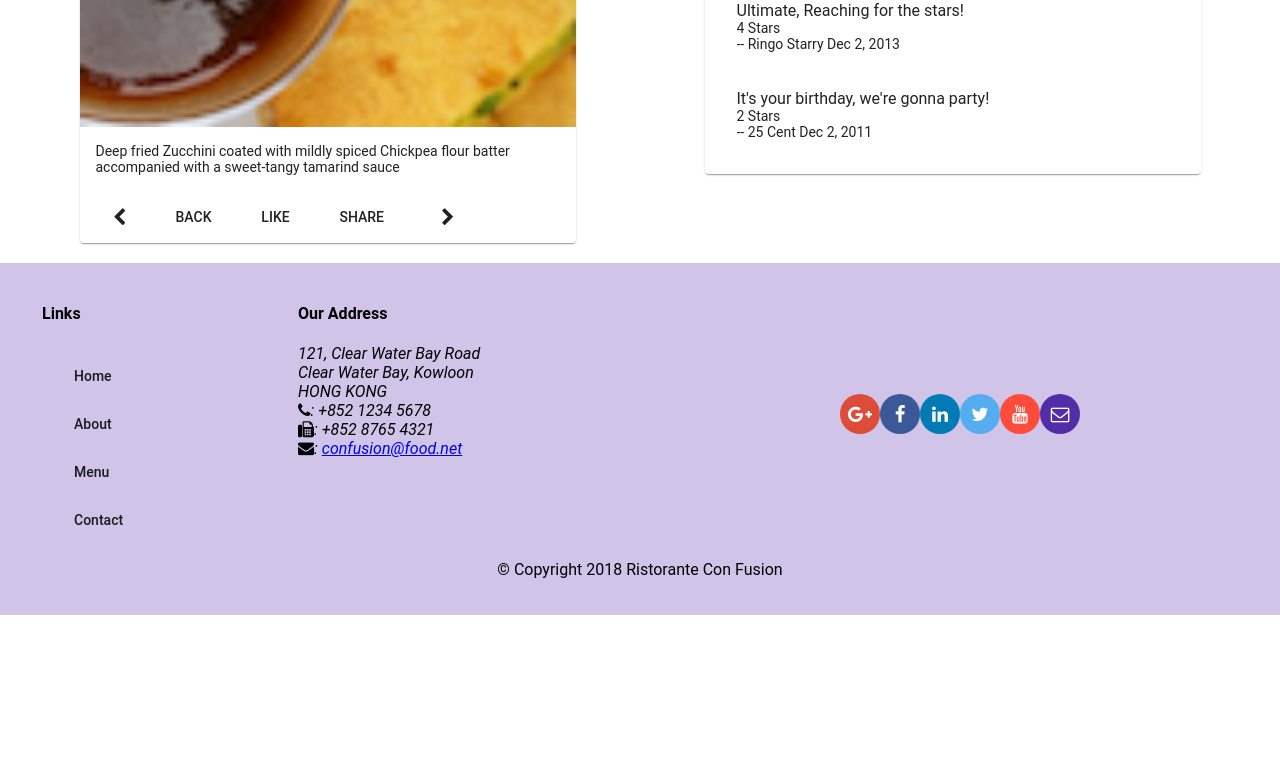
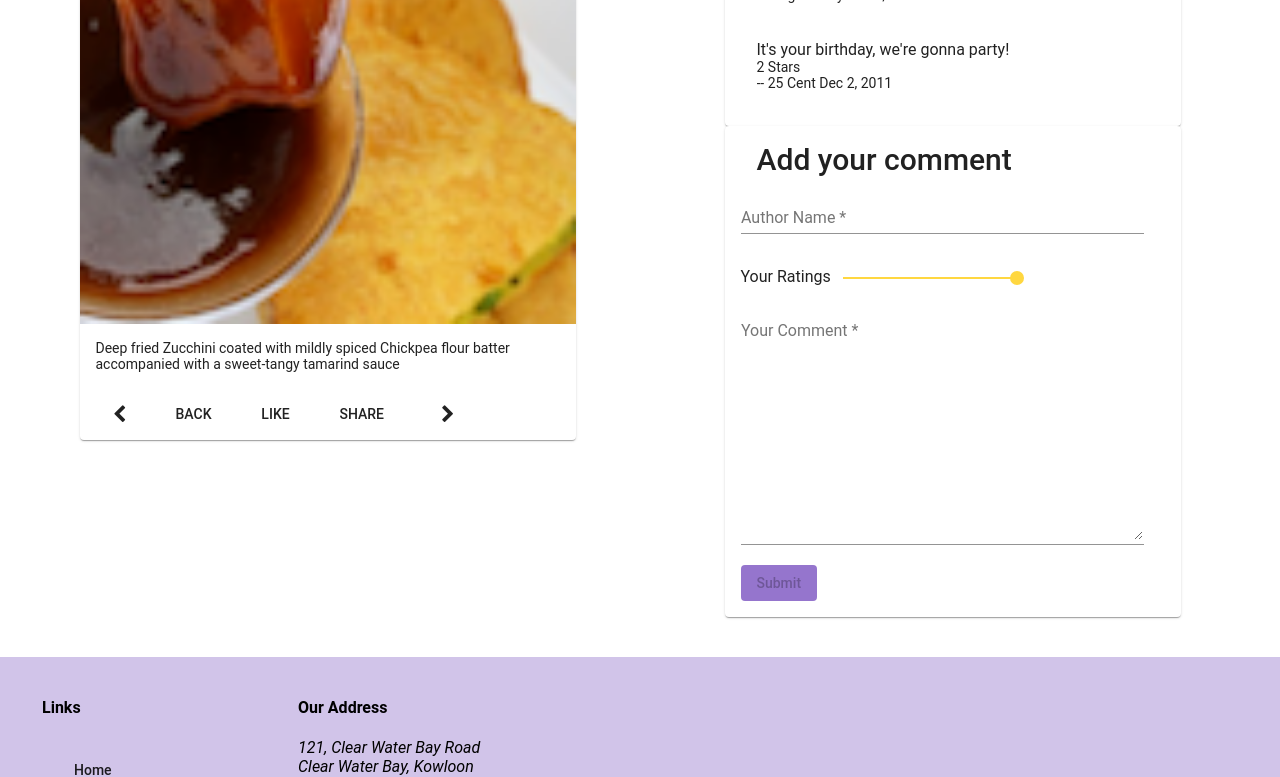
Before and after one commit to kadarsh835/learn-angular, an Angular app: page /dishdetail/1 in a window 1280 px wide. Shown: the part 780-1557 px from the top of the page. Before the commit the page ends 1395 px from the top, so only its background shows below. Built offline with nearby package versions, Linux system fonts and the light colour scheme.

Commit message:
Assignment 3

```diff
--- a/src/app/app.module.ts
+++ b/src/app/app.module.ts
@@ -12,6 +12,7 @@ import { MatDialogModule } from '@angular/material/dialog';
 import { MatFormFieldModule } from '@angular/material/form-field';
 import { MatInputModule } from '@angular/material/input';
 import { MatCheckboxModule } from '@angular/material/checkbox';
+import { MatSliderModule } from '@angular/material/slider';
 import { FormsModule } from '@angular/forms';
 import { ReactiveFormsModule } from '@angular/forms';
 import { MatSelectModule } from '@angular/material/select';
@@ -68,6 +69,7 @@ import { LoginComponent } from './login/login.component';
     MatSelectModule,
     MatSlideToggleModule,
     MatProgressSpinnerModule,
+    MatSliderModule,
   ],
   providers: [
     DishService,
--- a/src/app/dish-detail/dish-detail.component.html
+++ b/src/app/dish-detail/dish-detail.component.html
@@ -36,6 +36,11 @@
 
     <!-- ngIf for the outer div automatically implements ngIf for this div -->
   <div fxFlex="40">
+    <div class="container"
+        fxLayout="column"
+        fxLayout.sm="column"
+        fxLayout.xs="column">
+      <div fxFlex>
         <mat-card>
             <mat-card-header>
                 <mat-card-title style="font-size: 30px;">Comments</mat-card-title>
@@ -47,9 +52,59 @@
                     <div mat-line>{{comment.rating}} Stars</div>
                     <div mat-line>-- {{comment.author}} {{comment.date | date}}</div>
                 </mat-list-item>
+                <mat-list-item *ngIf="commentForm.valid">
+                  <div mat-line>{{commentForm.value['comment']}}</div>
+                  <div mat-line>{{commentForm.value['rating']}} Stars</div>
+                  <div mat-line>-- {{commentForm.value['author']}}</div>
+                </mat-list-item>
             </mat-list>
             <!-- Mat List ends -->
         </mat-card>
+      </div>
+      <div fxFlex>
+        <mat-card>
+            <mat-card-header>
+                <mat-card-title style="font-size: 30px;">Add your comment</mat-card-title>
+            </mat-card-header>
+            <form novalidate [formGroup]="commentForm" #cForm="ngForm" (ngSubmit)= "onSubmit()">
+              <!-- <p> -->
+                <mat-form-field class="full-width">
+                  <input matInput formControlName="author" placeholder="Author Name" type="text" required>
+                  <mat-error *ngIf="formErrors.author">
+                    {{formErrors.author}}
+                  </mat-error>
+                </mat-form-field>
+                <br>Your Ratings
+                  <mat-slider
+                    class="half-width"
+                    [disabled]="disabled"
+                    [invert]="invert"
+                    [max]="max"
+                    [min]="min"
+                    [step]="step"
+                    [thumbLabel]="thumbLabel"
+                    [tickInterval]="getSliderTickInterval()"
+                    value={{rating}}
+                    formcontrolname="rating"
+                    [vertical]="vertical">
+                  </mat-slider>
+                  <mat-error *ngIf="formErrors.rating">
+                    {{formErrors.rating}}
+                  </mat-error>
+                <mat-form-field class="full-width">
+                  <textarea matInput formControlName="comment" placeholder="Your Comment" rows=12></textarea>
+                  <mat-error *ngIf="formErrors.comment">
+                    {{formErrors.comment}}
+                  </mat-error>
+                </mat-form-field>
+              <!-- </p> -->
+              <button type="submit" mat-button [class]="commentForm.invalid?'':'background-primary text-floral-white'"
+                [style]="commentForm.invalid?'background-color:#9575CD':''"
+                [disabled]="commentForm.invalid">Submit</button>
+            </form>
+        </mat-card>
+      </div>
+    </div>
   </div>
 
 </div>
--- a/src/app/dish-detail/dish-detail.component.scss
+++ b/src/app/dish-detail/dish-detail.component.scss
@@ -1,3 +1,27 @@
+$background-dark: #512DA8;
+
 .comments{
     font-size: 50;
 }
+
+.full-width{
+    width: 95%;
+}
+
+.half-width{
+    width: 45%;
+}
+
+.tp-margin {
+    margin: 30px;
+}
+
+::ng-deep .mat-accent .mat-slider-thumb {
+    background-color: #9575CD;
+}
+::ng-deep .mat-accent .mat-slider-thumb-label {
+    background-color: #9575CD;
+}
+::ng-deep .mat-accent .mat-slider-track-fill {
+    background-color: red;
+}
--- a/src/app/dish-detail/dish-detail.component.ts
+++ b/src/app/dish-detail/dish-detail.component.ts
@@ -1,10 +1,14 @@
-import { Component, OnInit } from '@angular/core';
+import { Component, OnInit, ViewChild } from '@angular/core';
 import { Params, ActivatedRoute } from '@angular/router';
 import { Location } from '@angular/common';
 import { Dish } from '../shared/dish';
 import { DishService } from '../services/dish.service';
 
 import { switchMap } from 'rxjs/operators';
+
+// Comment Form
+import { FormBuilder, FormGroup, Validators } from '@angular/forms';
+import { Comment } from '../shared/comment';
 
 @Component({
   selector: 'app-dish-detail',
@@ -18,9 +22,59 @@ export class DishDetailComponent implements OnInit {
   prev: string;
   next: string;
 
+  // Comment Form
+  commentForm: FormGroup;
+  comment: Comment;
+  date: string;
+
+  @ViewChild('cForm') commentFormDirective;
+
+  // Mat Slider
+  autoTicks = false;
+  disabled = false;
+  invert = false;
+  max = 5;
+  min = 1;
+  showTicks = true;
+  step = 1;
+  thumbLabel = true;
+  rating = 5;
+  vertical = false;
+  tickInterval = 1;
+
+  getSliderTickInterval(): number | 'auto' {
+    if (this.showTicks) {
+      return this.autoTicks ? 'auto' : this.tickInterval;
+    }
+
+    return 0;
+  }
+
+  formErrors={
+    'author': '',
+    'rating': '',
+    'comment': '',
+  }
+
+  validationMessages={
+    'author':{
+      'required': 'Author Name is required',
+      'minlength': 'Author Name must be atleast 2 characters long',
+      'maxlength': 'Author Name should not exceed 25 characters in length',
+    },
+    'rating':{
+    },
+    'comment':{
+      'required': 'Comment shouldd not be empty.',
+    }
+  }
+
   constructor(private dishService: DishService,
                 private route: ActivatedRoute,
-                private location: Location) { }
+                private location: Location,
+                private fb: FormBuilder) {
+    this.createForm();
+  }
 
   ngOnInit(): void {
     this.dishService.getDishIds()
@@ -43,4 +97,51 @@ export class DishDetailComponent implements OnInit {
     this.location.back();
   }
 
+  createForm(){
+    this.commentForm=this.fb.group({
+      author: ['', [Validators.required, Validators.minLength(2), Validators.maxLength(25),]],
+      rating: [this.rating],
+      comment: ['', [Validators.required,]],
+      date: [''],
+    })
+    this.commentForm.valueChanges
+      .subscribe(data=> this.onValueChanged(data));
+
+    this.onValueChanged();
+  }
+
+  onValueChanged(data?: any){
+    if(!this.commentForm){return ;}
+    const form= this.commentForm;
+    for (const field in this.formErrors){
+      if(this.formErrors.hasOwnProperty(field)){
+        this.formErrors[field]='';  //clear previous error messages, if any
+        const control= form.get(field)
+        if (control && control.dirty && !control.valid){
+          const messages= this.validationMessages[field];
+          for(const key in control.errors){
+            if(control.errors.hasOwnProperty(key)){
+              this.formErrors[field] += messages[key] + ' ';
+            }
+          }
+        }
+      }
+    }
+  }
+
+  onSubmit(){
+    this.comment= this.commentForm.value;
+    this.comment['date']= (new Date()).toDateString();
+    this.dish.comments.push(this.comment);
+    console.log(this.dish);
+    console.log(this.rating)
+    this.commentForm.reset({
+      author: [''],
+      ratings: [this.max],
+      comment: [''],
+      date:[''],
+    });
+    this.commentFormDirective.resetForm({rating:this.max});
+  }
+
 }
```
Lines whose indentation alone changed are shown as unchanged.
